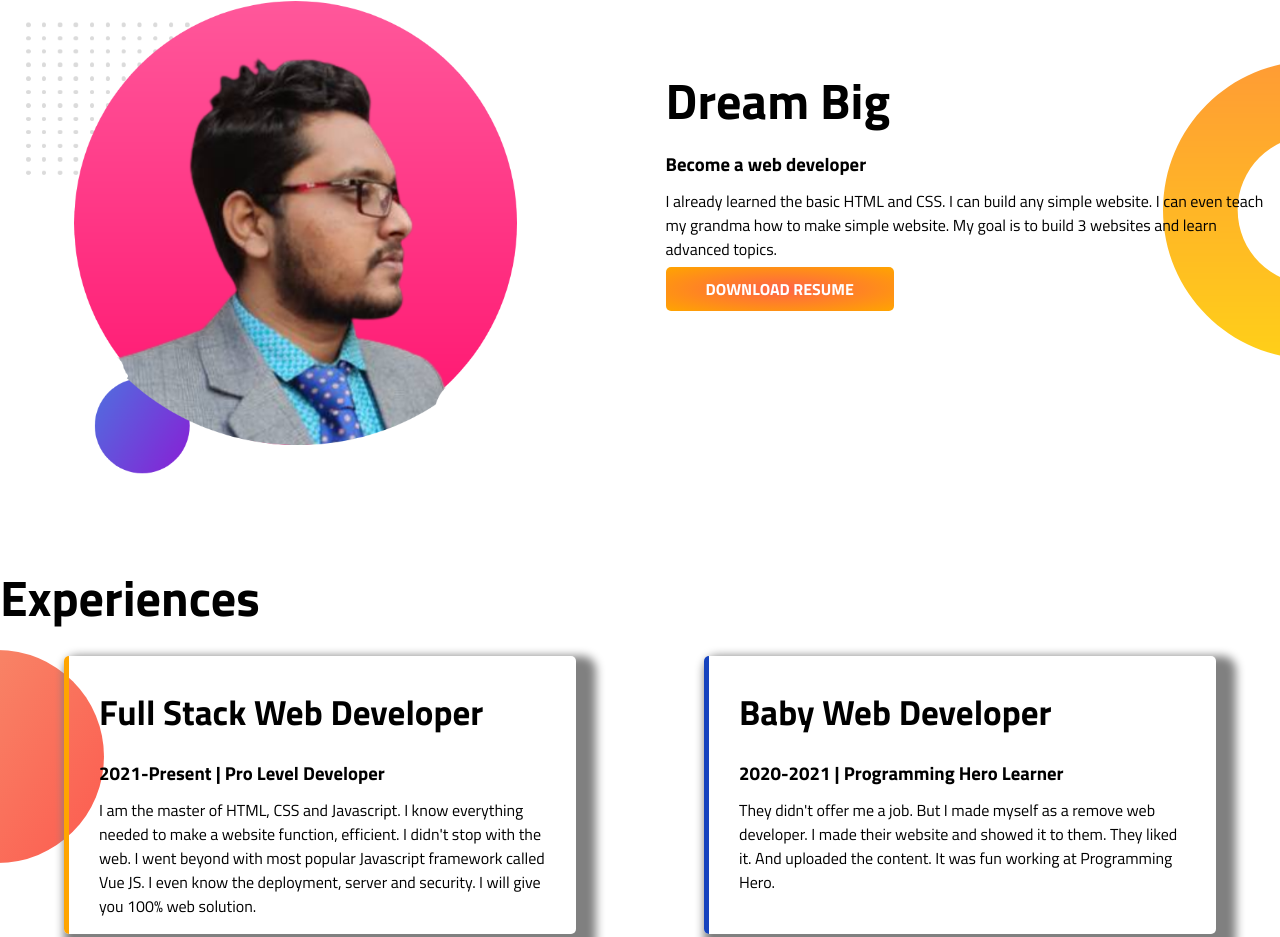
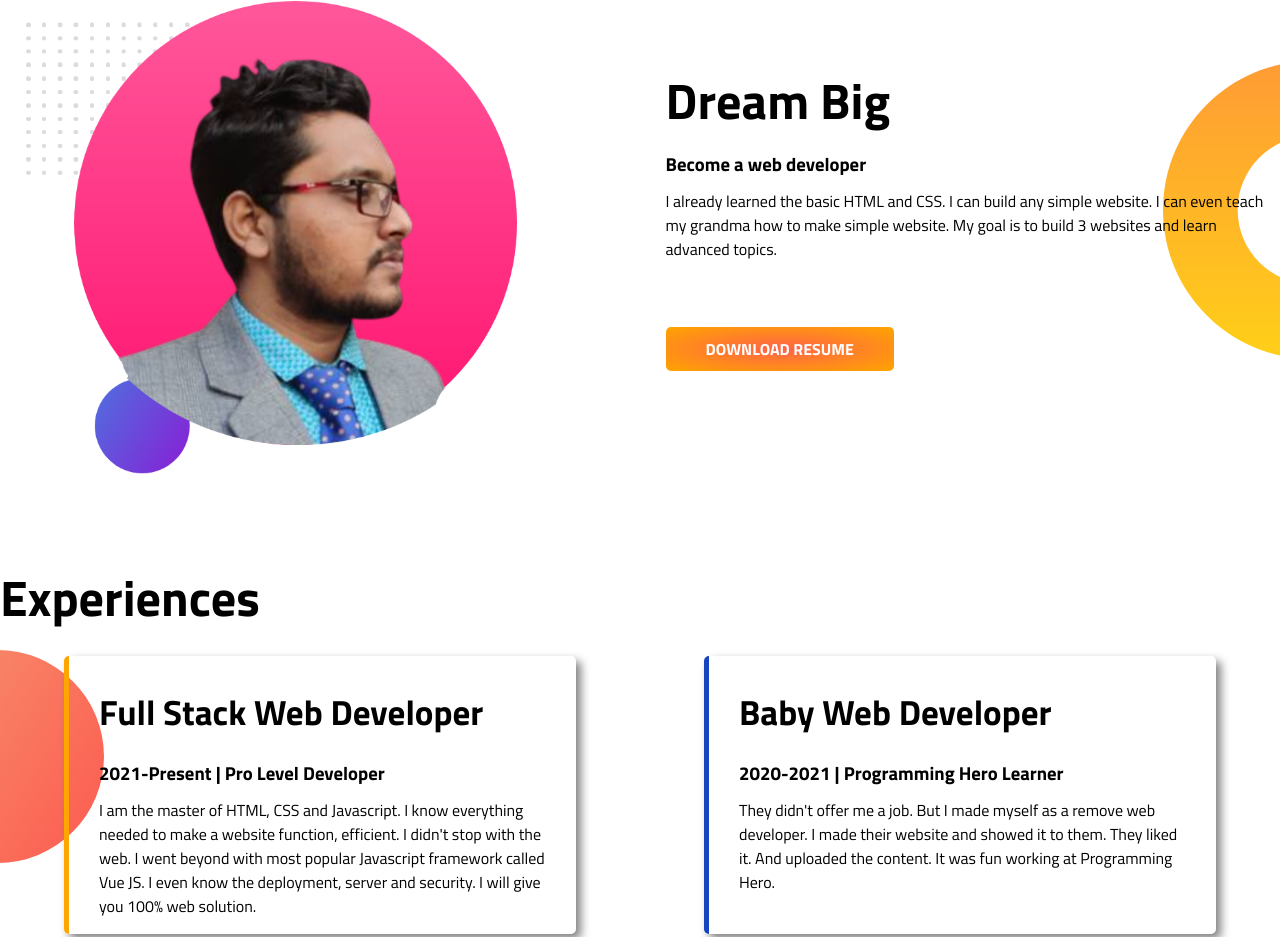
Before and after one commit to mdAlAraf/araf-portfolio-demo, a plain HTML site: page index.html in a window 1280 px wide. Shown: the part 672-1609 px from the top of the page. Drawn offline with Linux system fonts and the light colour scheme.

Commit message:
added link button margin top

```diff
--- a/css/style.css
+++ b/css/style.css
@@ -45,12 +45,14 @@ h3 {
 }
 
 .link-button {
+    margin-top: 50px;
     text-decoration: none;
     background-image: repeating-radial-gradient(tomato, orange);
     padding: 10px 40px;
     border-radius: 5px;
     color: white;
     font-weight: 700;
+    display: inline-block;
 
 }
 
@@ -82,7 +84,7 @@ h3 {
 
 .exp-item {
     width: 40%;
-    box-shadow: 10px 10px 10px 10px grey;
+    box-shadow: 5px 5px 10px grey;
 
     margin-left: 5%;
     margin-right: 5%;
```
